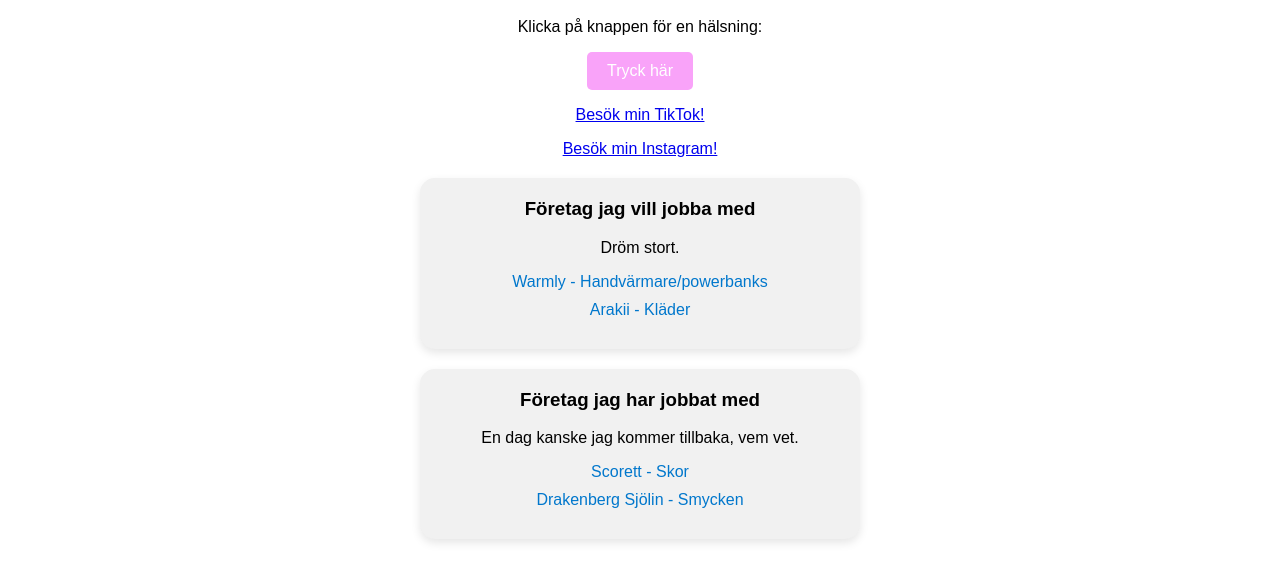
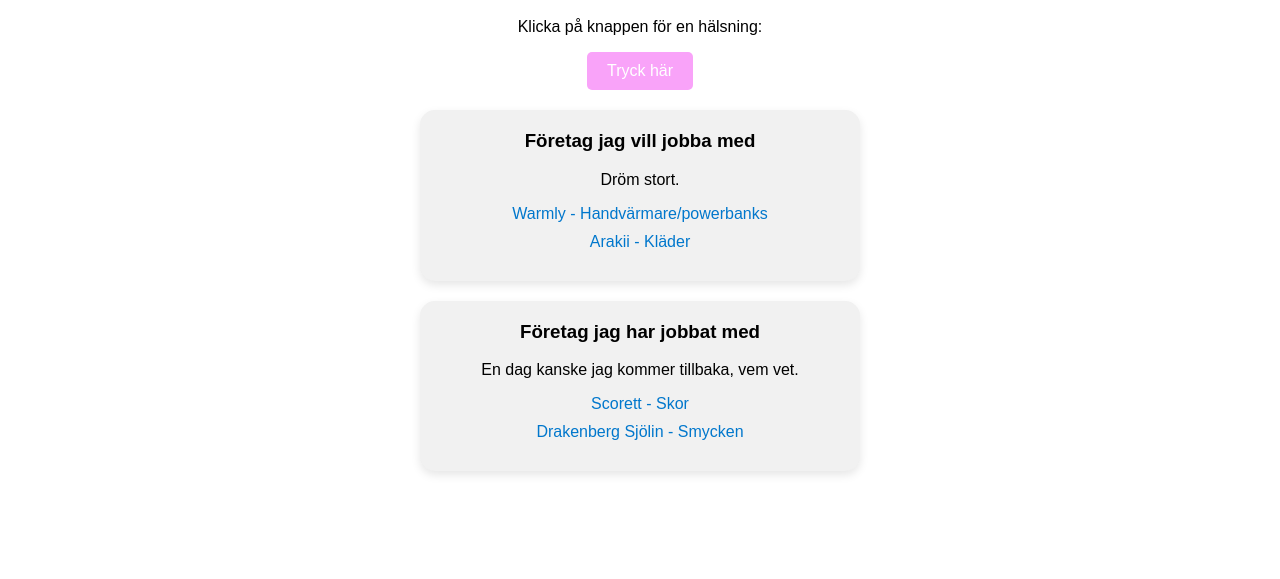
Before and after one commit to EmmyOhlsson/emmyohlsson.github.io, a plain HTML site: page index.html in a window 1280 px wide. Shown: the part 339-918 px from the top of the page. After the commit the page ends 850 px from the top, so only its background shows below. Drawn offline with Linux system fonts and the light colour scheme.

Commit message:
tog bort länkarna mitt på hemsidan

```diff
--- a/index.html
+++ b/index.html
@@ -144,14 +144,6 @@
         <p>Klicka på knappen för en hälsning:</p>
         <button onclick="alert('Hej, nu kommer du bli hackad 😃')">Tryck här</button>
         <p>
-  <a href="https://www.tiktok.com/@emmsano?is_from_webapp=1&sender_device=pc" target="_blank" rel="noopener">
-    Besök min TikTok!
-  </a>
-</p>
- <a href="https://www.instagram.com/emmyohlssons/" target="_blank" rel="noopener">
-    Besök min Instagram!
-  </a>
-</p>
 <div class="card">
   <h3>Företag jag vill jobba med</h3>
   <p>Dröm stort.</p>
```
